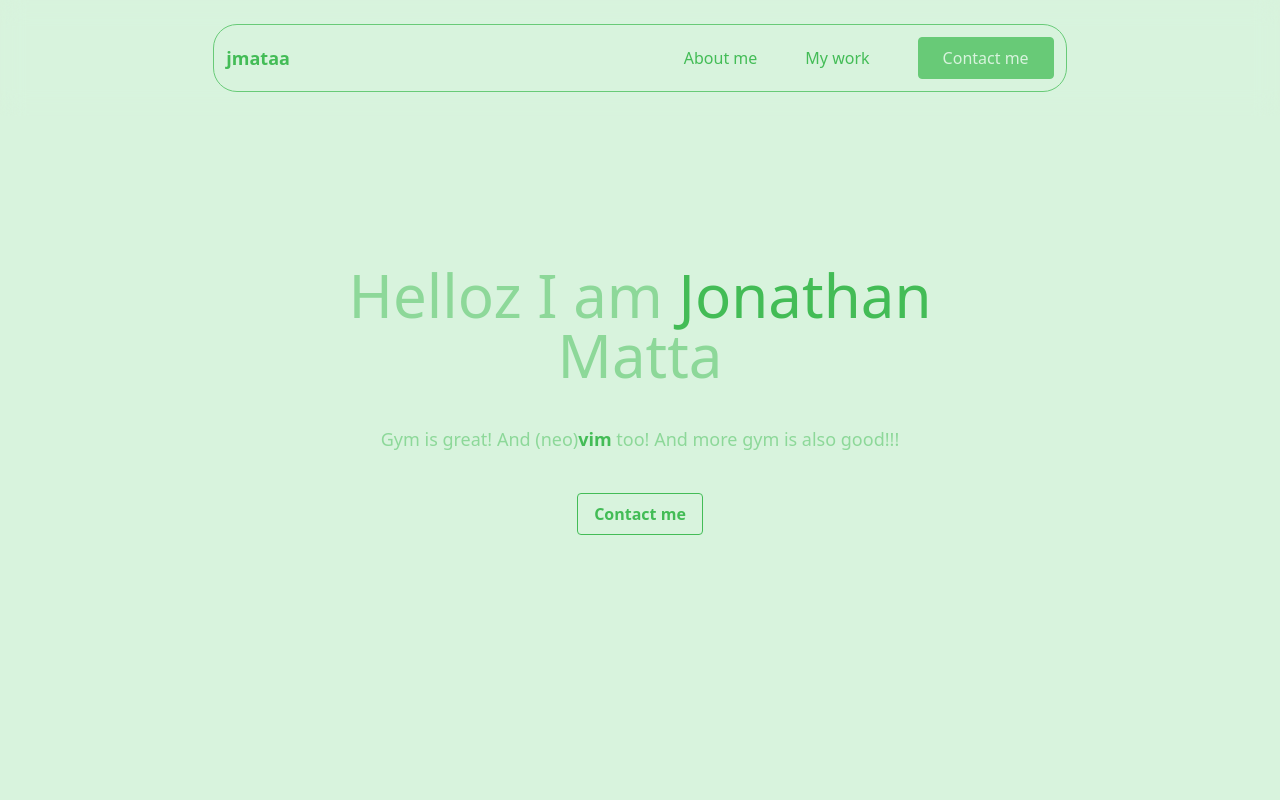
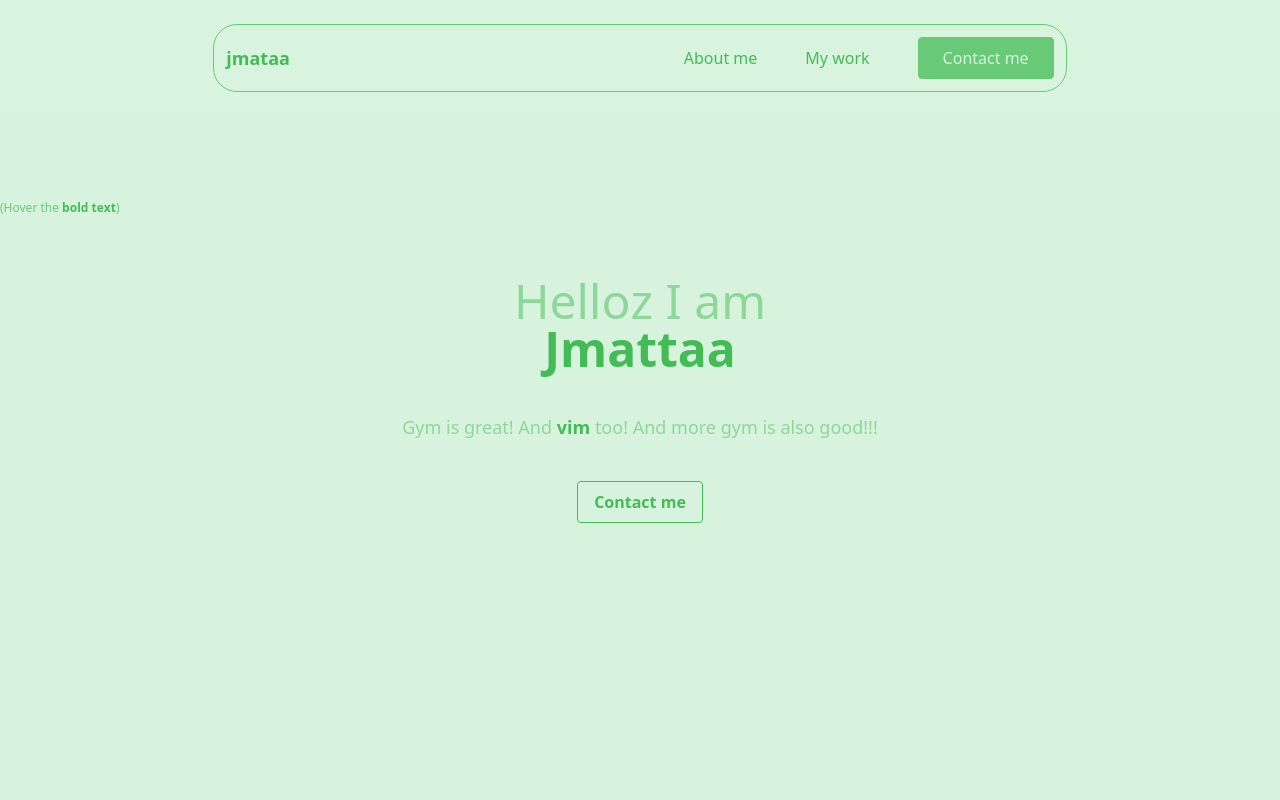
Before and after one commit to jmattaa/portfolio, a React (Vite) app: page / in a window 1280 px wide. Shown: the top 800 px of the page. Built offline with nearby package versions, Linux system fonts and the light colour scheme.

Commit message:
Added some cool animations and stuff
Signed-off-by: jmattaa <mattajonathan1@gmail.com>

```diff
--- a/package.json
+++ b/package.json
@@ -17,11 +17,11 @@
   "devDependencies": {
     "@types/react": "^18.2.37",
     "@types/react-dom": "^18.2.15",
-    "@typescript-eslint/eslint-plugin": "^6.10.0",
-    "@typescript-eslint/parser": "^6.10.0",
+    "@typescript-eslint/eslint-plugin": "^6.11.0",
+    "@typescript-eslint/parser": "^6.11.0",
     "@vitejs/plugin-react-swc": "^3.5.0",
     "autoprefixer": "^10.4.16",
-    "eslint": "^8.53.0",
+    "eslint": "^8.54.0",
     "eslint-plugin-react-hooks": "^4.6.0",
     "eslint-plugin-react-refresh": "^0.4.4",
     "postcss": "^8.4.31",
--- a/src/assets/data/aboutMe.json
+++ b/src/assets/data/aboutMe.json
@@ -1,3 +1,3 @@
 {
-  "text": "Hello! I'm Jonathan, a passionate programmer based in Sweden. I have developed a love for webdev and C programming. My journey in programming began when i was 9 with coding points on a screen. Since then, I've had the opportunity to work on a diverse range of projects. I thrive on challenges and am constantly seeking to expand my knowledge and skill set. I believe that challenges is what keeps an experience alive. I'm also passionate about music, gym, and acting."
+  "text": "Hello! I'm Jonathan, a passionate programmer based in Sweden. I have developed (u see what i did there?) a love for webdev and C programming. My journey in programming began when i was 9 with coding points on a screen. Since then, I've had the opportunity to work on a diverse range of projects. I thrive on challenges and am constantly seeking to expand my knowledge and skill set. I believe that challenges and creativity is what keeps an experience alive. I'm also passionate about music, gym, and acting."
 }
--- /dev/null
+++ b/src/components/AnimatedText.tsx
@@ -0,0 +1,85 @@
+import { useState, useEffect } from 'react';
+import { motion, useAnimation } from 'framer-motion';
+
+type AnimatedTextProps = {
+    text: string,
+    expandedText?: string,
+    speed?: number,
+    className?: string,
+    x: number,
+    y: number,
+};
+
+const AnimatedText = ({
+    text,
+    expandedText,
+    speed = .1,
+    className,
+    x,
+    y,
+}: AnimatedTextProps) => {
+    const [currentText, setCurrentText] = useState(text);
+    const expandOnHover = expandedText != null;
+    const controls = useAnimation();
+
+    className = expandOnHover ?
+        (className || "") + " font-bold text-palette-5" : className;
+
+    const animateText = async (newText: string) => {
+        await controls.start('hidden');
+        setCurrentText(newText);
+        await controls.start('visible');
+    };
+
+    useEffect(() => {
+        animateText(currentText);
+    }, [currentText]);
+
+    const variants = {
+        hidden: (index: number) => ({
+            opacity: 0,
+            x,
+            y,
+            transition: {
+                duration: speed / 2,
+                delay: index * (speed / 2),
+            },
+        }),
+        visible: (index: number) => ({
+            opacity: 1,
+            x: 0,
+            y: 0,
+            transition: {
+                duration: speed,
+                delay: index * speed,
+            },
+        }),
+    };
+
+    return (
+        <motion.span
+            initial="hidden"
+            animate={controls}
+            onHoverStart={() => expandOnHover && animateText(expandedText)}
+            onHoverEnd={() => expandOnHover && animateText(text)}
+        >
+            {currentText.split("").map((char, index) => (
+                char !== " " ? (
+                    <motion.span
+                        className={className}
+                        key={index}
+                        style={{ display: 'inline-block' }}
+                        custom={index}
+                        variants={variants}
+                    >
+                        {char}
+                    </motion.span>
+                ) : (
+                    <span key={index}>{" "}</span>
+                )
+            ))}
+        </motion.span>
+    );
+};
+
+export default AnimatedText;
--- a/src/sections/About.tsx
+++ b/src/sections/About.tsx
@@ -1,6 +1,6 @@
 import aboutMeData from "../assets/data/aboutMe.json";
 
-function About() {
+const About = () => {
     return (
         <section id="about-section">
             <div className='container mx-auto flex flex-col md:w-2/3'>
@@ -15,6 +15,6 @@ function About() {
             </div>
         </section>
     )
-}
+};
 
 export default About;
--- a/src/sections/Hero.tsx
+++ b/src/sections/Hero.tsx
@@ -1,6 +1,7 @@
 import { motion } from "framer-motion";
+import AnimatedText from "../components/AnimatedText";
 
-function Hero() {
+const Hero = () => {
     return (
         <motion.section
             className='container mx-auto flex flex-col
@@ -10,18 +11,35 @@ function Hero() {
         >
             <div className='justify-center items-center flex-col mb-10 w-11/12
                             md:w-1/2 lg:flex'>
-                <h1 className='text-3xl text-center text-palette-3
-                                lg:text-5xl xl:text-6xl'>
-                    Helloz I am{' '}
-                    <span className='text-palette-5'>Jonathan{' '}</span>
-                    Matta
+                <h1 className='text-2xl text-center text-palette-3
+                                lg:text-4xl xl:text-5xl'>
+                    <AnimatedText
+                        text="Helloz I am"
+                        x={15}
+                        y={15}
+                    />
+                    <div>
+                        <AnimatedText
+                            text="Jmattaa"
+                            expandedText="Jonathan Matta"
+                            x={0}
+                            y={5}
+                        />
+                    </div>
                 </h1>
                 <p
                     className='mt-5 sm:mt-10 lg:w-10/12 text-palette-3
                                 text-center text-lg'
                 >
-                    Gym is great! And
-                    (neo)<span className='text-palette-5 font-bold'>vim</span>{' '}
+                    Gym is great! And{" "}
+                    <AnimatedText
+                        text="vim"
+                        expandedText="neovim"
+                        x={0}
+                        y={-5}
+                        speed={.2}
+                    />
+                    {" "}
                     too! And more gym is also good!!!
                 </p>
             </div>
@@ -34,8 +52,19 @@ function Hero() {
                     Contact me
                 </button>
             </div>
+
+
+            <div className="text-xs absolute top-1/4 left-0">
+                (Hover the{" "}
+                <AnimatedText
+                    text="bold text"
+                    expandedText="to see something cool"
+                    x={-5}
+                    y={15}
+                />)
+            </div>
         </motion.section>
     )
-}
+};
 
 export default Hero;
--- a/src/sections/MyWork.tsx
+++ b/src/sections/MyWork.tsx
@@ -1,6 +1,6 @@
 import aboutMeData from "../assets/data/aboutMe.json";
 
-function MyWork() {
+const MyWork = () => {
     return (
         <section id="projects-section">
             <div className='container mx-auto flex flex-col h-screen md:w-2/3'>
@@ -15,6 +15,6 @@ function MyWork() {
             </div>
         </section>
     )
-}
+};
 
 export default MyWork;
--- a/src/sections/Nav.tsx
+++ b/src/sections/Nav.tsx
@@ -2,7 +2,7 @@ import { motion } from 'framer-motion';
 import { useState } from 'react';
 import conf from '../tailwind-config';
 
-function Nav() {
+const Nav = () => {
     const [menuState, setMenuState] = useState(false);
 
     const toggleBurger = () => {
@@ -58,8 +58,8 @@ function Nav() {
     return (
         <motion.nav
             className='flex items-center justify-center fixed py-6 z-50
-                            w-full shadow-md backdrop-blur-md bg-palette-1/10
-                            lg:shadow-none'
+                            w-full shadow-md bg-palette-1/10 backdrop-blur-sm
+                            lg:shadow-none lg:backdrop-filter-none'
             initial={{ translateY: '-50vh', opacity: 0 }}
             animate={{ translateY: 0, opacity: 1 }}
             transition={{
@@ -71,7 +71,8 @@ function Nav() {
         >
             <div
                 className='flex items-center justify-between w-1/3 p-3
-                            lg:border lg:rounded-3xl lg:w-2/3'>
+                            lg:border lg:rounded-3xl lg:w-2/3
+                            lg:backdrop-blur-sm'>
                 <motion.div
                     className='text-lg font-bold text-palette-5'
                     initial={{ translateY: '-5vh', opacity: 0 }}
@@ -113,6 +114,6 @@ function Nav() {
             </div>
         </motion.nav>
     )
-}
+};
 
 export default Nav;
```
Also changed, not shown: src/App.tsx (+7 -7 lines), 1 other file (tests, documents, lock files or other folders).
